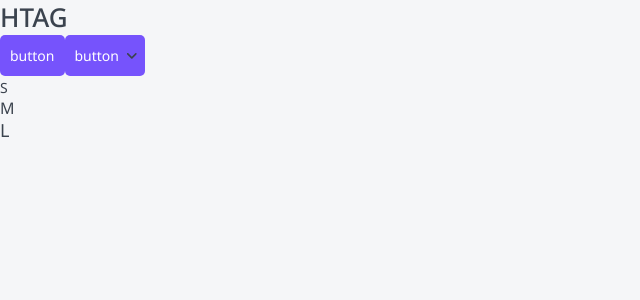
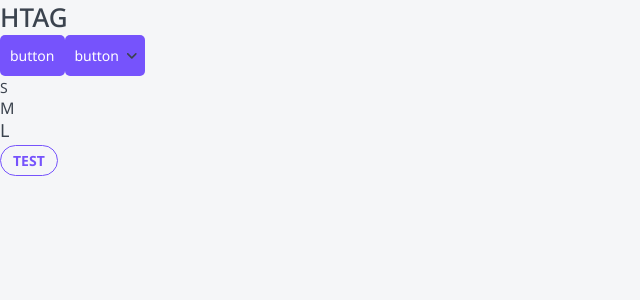
Before and after one commit to MorozovAleksandr/next-app, a Next.js app: page / in a window 1280 px wide. Shown: the top 300 px of the page, without its empty margins (0-640 px from the left). Built offline with nearby package versions, Linux system fonts and the light colour scheme.

Commit message:
added Tag component

```diff
--- a/app/page.tsx
+++ b/app/page.tsx
@@ -1,7 +1,8 @@
 import React from "react";
 import type { Metadata } from "next";
-import { Button, Htag, P } from "@/components";
+import { Button, Htag, P, Tag } from "@/components";
 import { ArrowMode, ButtonMode } from "@/components/Button/types";
+import { TagColor } from "@/components/Tag/types";
 
 export const metadata: Metadata = {
   title: "page",
@@ -19,6 +20,9 @@ export default function Home(): React.JSX.Element {
       <P size={"s"}>S</P>
       <P>M</P>
       <P size={"l"}>L</P>
+      <Tag size={"m"} color={TagColor.primary} href={"https://google.com"}>
+        TEST
+      </Tag>
     </div>
   );
 }
--- /dev/null
+++ b/components/Tag/Tag.tsx
@@ -0,0 +1,44 @@
+import { GeneralDivType } from "@/types/generalTypes";
+import { FC, ReactNode } from "react";
+import { TagColor } from "@/components/Tag/types";
+import cn from "classnames";
+
+interface TagProps extends GeneralDivType {
+  children: ReactNode;
+  size?: "s" | "m";
+  color?: TagColor;
+  href?: string;
+}
+
+const Tag: FC<TagProps> = ({
+  children,
+  size = "m",
+  color = TagColor.ghost,
+  href,
+  ...props
+}) => {
+  return (
+    <div
+      className={cn(
+        "inline-block box-border mr-5 rounded-[20px] px-[12px] py-[4px]",
+        {
+          ["text-sm leading-[12px]"]: size === "s",
+          ["text-[14px]"]: size === "m",
+        },
+        {
+          ["border-ghost border-[1px]"]: color === TagColor.ghost,
+          ["text-white bg-[#DE0000] font-bold"]: color === TagColor.red,
+          ["text-white bg-[#B3C0D9] font-bold"]: color === TagColor.grey,
+          ["text-green bg-[#C8F8E4] font-bold"]: color === TagColor.green,
+          ["text-primary font-bold border-primary border-[1px]"]:
+            color === TagColor.primary,
+        },
+      )}
+      {...props}
+    >
+      {href ? <a href={href}>{children}</a> : children}
+    </div>
+  );
+};
+
+export default Tag;
--- /dev/null
+++ b/components/Tag/types.ts
@@ -0,0 +1,7 @@
+export enum TagColor {
+  ghost = "ghost",
+  red = "red",
+  grey = "grey",
+  green = "green",
+  primary = "primary",
+}
--- a/components/index.ts
+++ b/components/index.ts
@@ -1,5 +1,6 @@
 import Htag from "@/components/Htag/Htag";
 import Button from "@/components/Button/Button";
 import P from "./P/P";
+import Tag from "./Tag/Tag";
 
-export { Htag, Button, P };
+export { Htag, Button, P, Tag };
--- a/types/generalTypes.ts
+++ b/types/generalTypes.ts
@@ -9,3 +9,8 @@ export type GeneralPType = DetailedHTMLProps<
   HTMLAttributes<HTMLParagraphElement>,
   HTMLParagraphElement
 >;
+
+export type GeneralDivType = DetailedHTMLProps<
+  HTMLAttributes<HTMLDivElement>,
+  HTMLDivElement
+>;
```
